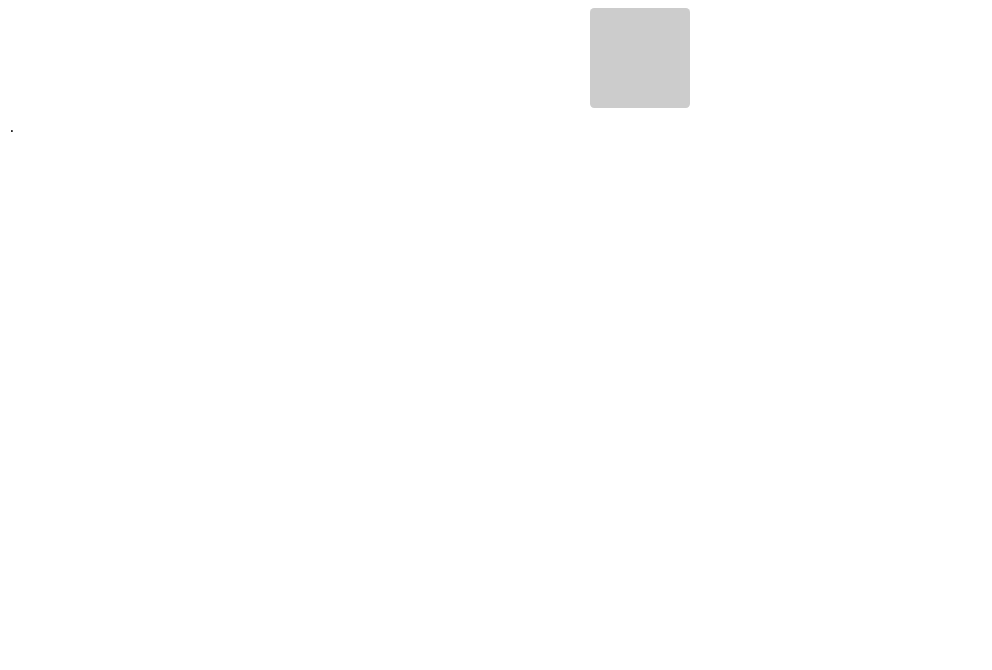
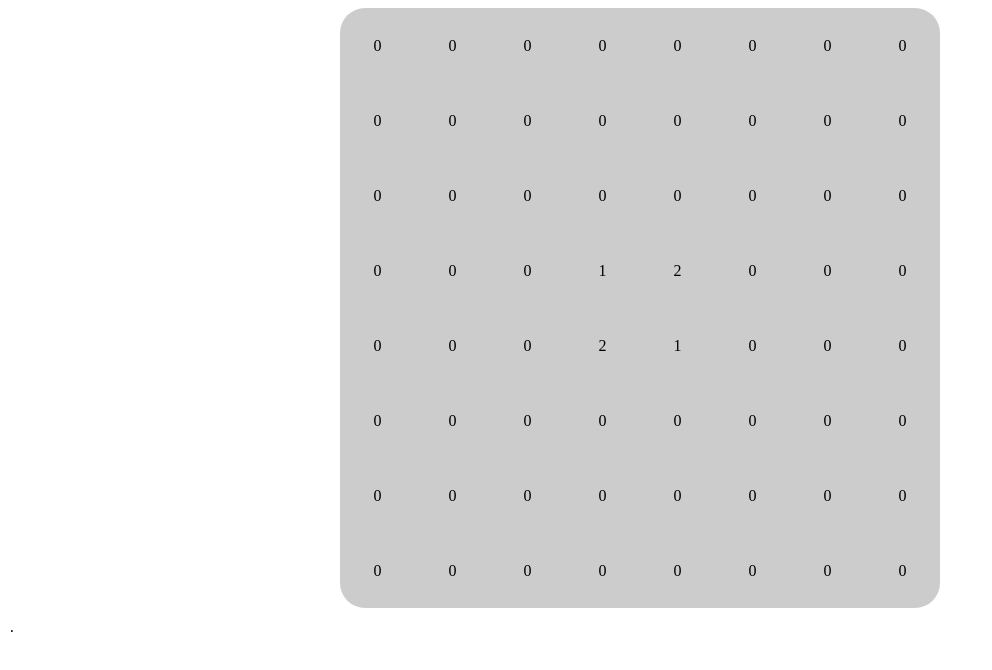
Before and after one commit to bigmarcolino/reversi, a plain HTML site: page index.html in a window 1280 px wide. Shown: the whole page, without its empty margins (0-992 px from the left). Drawn offline with Linux system fonts and the light colour scheme.

Commit message:
adicionada função refresh para Tabuleiro e Casa

```diff
--- a/index.html
+++ b/index.html
@@ -63,6 +63,11 @@
 			return div;
 		}
 
+		Casa.prototype.refresh = function(){
+			this.div.innerHTML = this.tipo;
+			with (this.div.style) width = height = this.dimensao + "px";
+		}
+
 		function Tabuleiro(id, dimensao, qtdQuadrados){
 			this.qtdQuadrados = qtdQuadrados;
 			this.dimensao = dimensao;
@@ -85,9 +90,10 @@
 			for (var i = 0; i < this.casas.length; i++)
 				for (var j = 0; j < this.casas[i].length; j++){
 					casa = new Casa(Tipo.VAZIO, this.dimensao / this.qtdQuadrados);
+
 					casa.div.id = "c"+i+""+j;
 
-					casa.div.innerHTML = "";//casa.div.id; /*debug*/
+					//casa.div.innerHTML = casa.div.id; /*debug*/
 
 					if (i == 0 && j == 0)
 						casa.div.style.borderTopLeftRadius = this.raioBorda+"px";
@@ -115,10 +121,29 @@
 			return buff;
 		}
 
+		// atualizar propriedade do objeto -> atualizar div
+		Tabuleiro.prototype.refresh = function(){
+			with (this.div.style){
+				height = width = this.dimensao+"px";
+			}
+
+			for (var i = 0; i < this.casas.length; i++)
+				for (var j = 0; j < this.casas[i].length; j++){
+					this.casas[i][j].dimensao = this.dimensao / this.qtdQuadrados;
+					this.casas[i][j].refresh();
+				}
+
+		}
+
 		// add funcao para resize
 		// id da casa = id do container + casaij
 
-		var t = new Tabuleiro("container", 100, 8);
+		var t = new Tabuleiro("container", 600, 8);
+		t.casas[3][3].tipo = Tipo.JOGADOR1;
+		t.casas[4][4].tipo = Tipo.JOGADOR1;
+		t.casas[3][4].tipo = Tipo.JOGADOR2;
+		t.casas[4][3].tipo = Tipo.JOGADOR2;
+		t.refresh();
 		//console.log(t.toString());
 	};
 </script>
```
